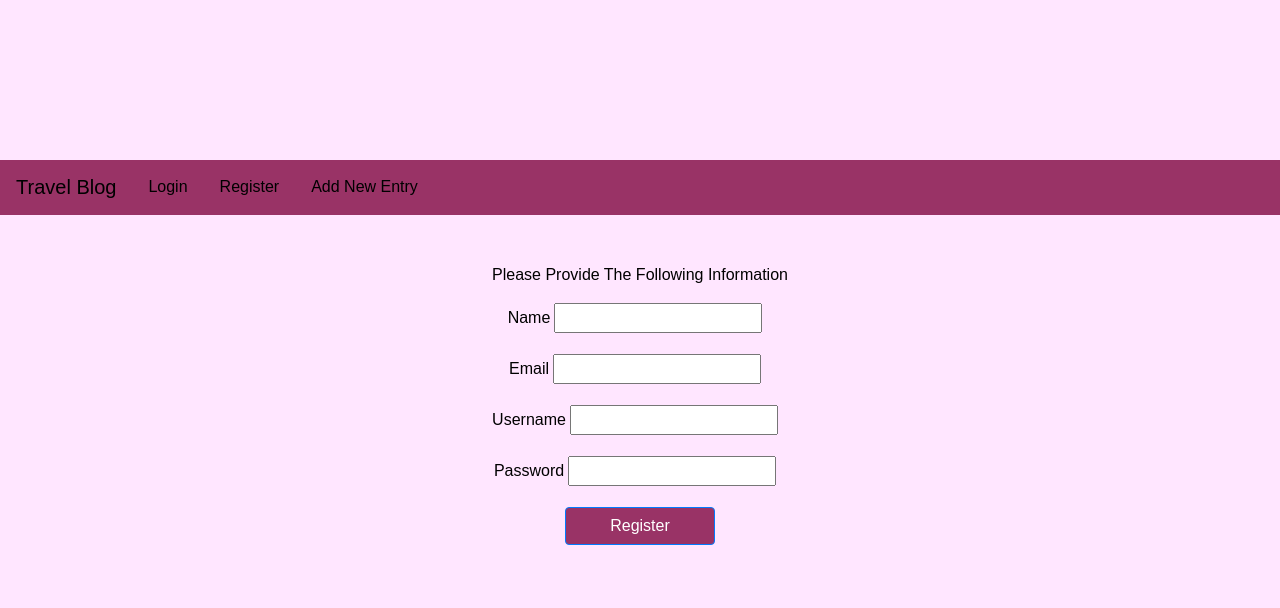
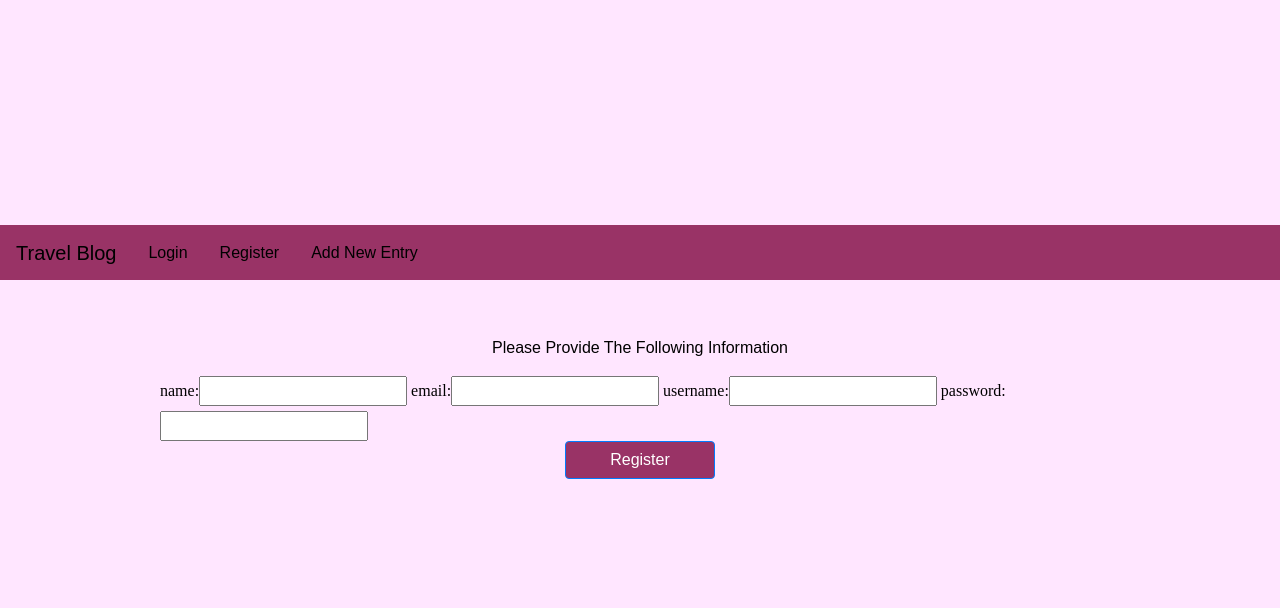
Before and after one commit to FablihaHossain/travel_blog, a Django app: page /register/ in a window 1280 px wide. Shown: the top 608 px of the page. Run offline with Django 3.2, Linux system fonts and the light colour scheme; some libraries are stand-ins or nearby versions.

Commit message:
updated register page for new registration form through django

```diff
--- a/travelBlog/travelEntries/templates/registration.html
+++ b/travelBlog/travelEntries/templates/registration.html
@@ -5,10 +5,14 @@
 </head>
 {% block content %}
 <body class = "body-html body-size">
+	<h3> {{ message }}</h3>
 	<form action="{% url 'register' %}" method = post>
+		<!-- Django Cross site scripting protection -->
+		{% csrf_token %}
 		<div class = "jumbotron">
 			<div class="container text-center form-words" style="height: 40px"> Please Provide The Following Information </div>
-			<div class="form-group text-center form-fields">
+			{{registrationform}}
+<!-- 			<div class="form-group text-center form-fields">
 				<label class = "text-center form-words"> Name </label>
 				<input type="name" name="name">
 			</div>
@@ -26,7 +30,7 @@
 			<div class="form-group text-center form-fields">
 				<label class = "text-center form-words"> Password </label>
 				<input type="password" name="password">
-			</div>
+			</div> -->
 
 			<div class = "form-group text-center">
 				<button type = "submit" class = "btn btn-primary btn-primary-block"> Register </button>
```
